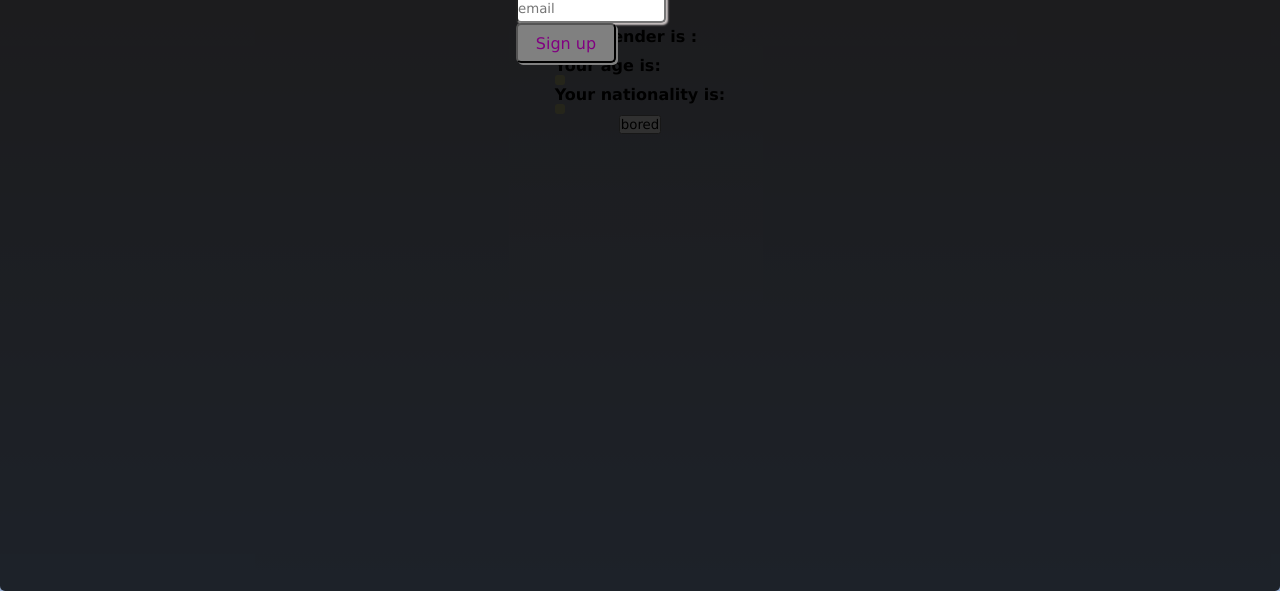
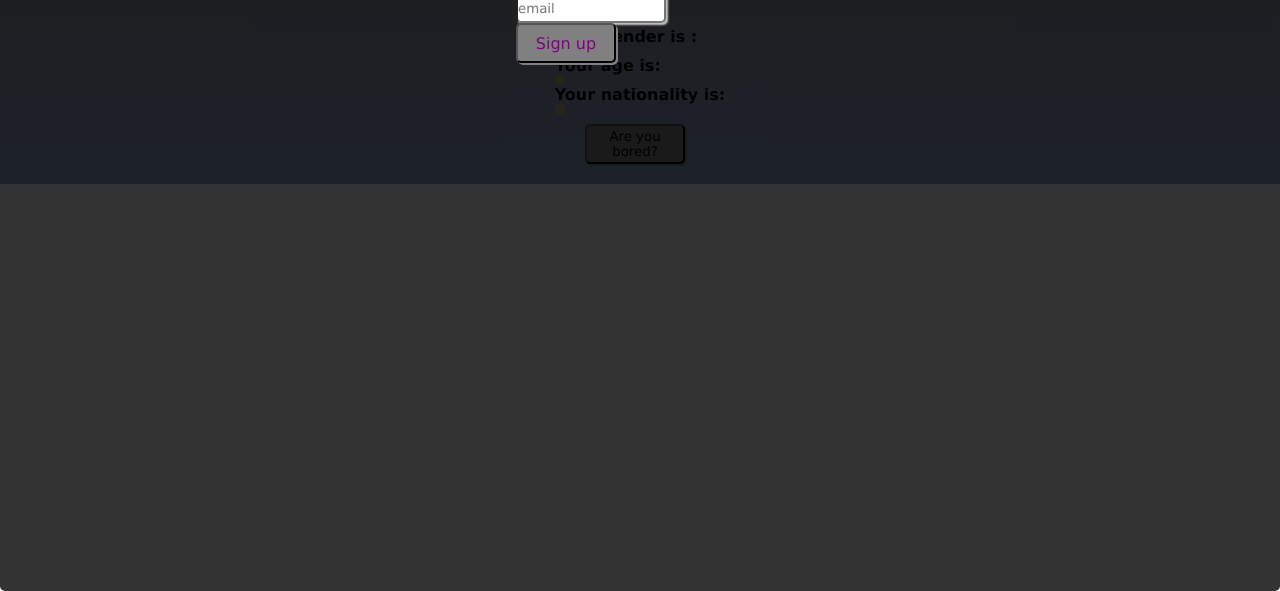
Before and after one commit to bakerkhoder/prediction-app, a plain HTML site: page index.html in a window 1280 px wide. Shown: the part 209-800 px from the top of the page. Drawn offline with nearby package versions, Linux system fonts and the light colour scheme; no server answers.

Commit message:
adding some styles

```diff
--- a/index.html
+++ b/index.html
@@ -74,9 +74,9 @@
 
         </div>
         <div>
-            <div>
-                <button id="bored">
-                    bored
+            <div class="bored">
+                <button class="btn" id="bored">
+                    Are you bored?
                 </button>
                 <p id="bored-text"></p>
             </div>
--- a/styles.css
+++ b/styles.css
@@ -23,7 +23,7 @@ img {
     flex-direction: column;
     background-image: linear-gradient(rgb(138, 130, 130), rgb(147, 170, 206));
     background-size: cover;
-    height: 100vh;
+    height: fit-content;
     box-sizing: border-box;
     align-items: center;
     }
@@ -123,7 +123,19 @@ input{
     height: 100vh;
     width: 100vw;
 }
+/*bored text*/
+.bored{
+    padding-top: 10px;
+    display: flex;
 
+}
+.bored>p{
+    background-color: white;
+    color: rgb(207, 40, 90);
+    border-radius: 5px;
+    box-shadow: 2px 2px 2px;
+    margin-left: 10px;
+}
 /*Utilizes*/
 .fontsize{
     font-size: medium;
```
